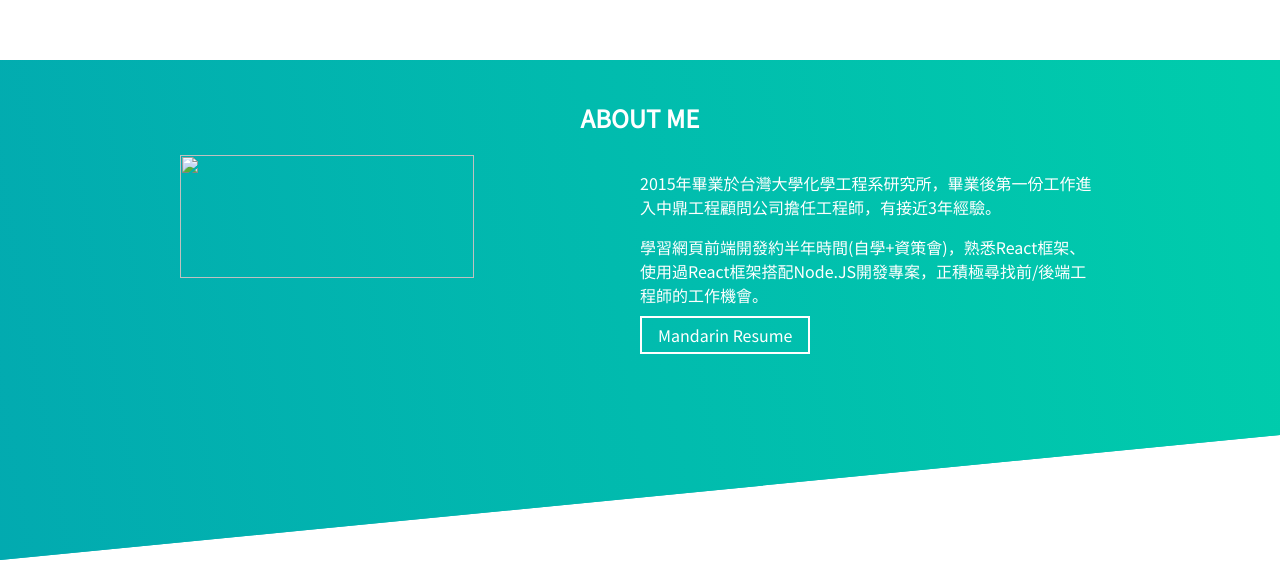
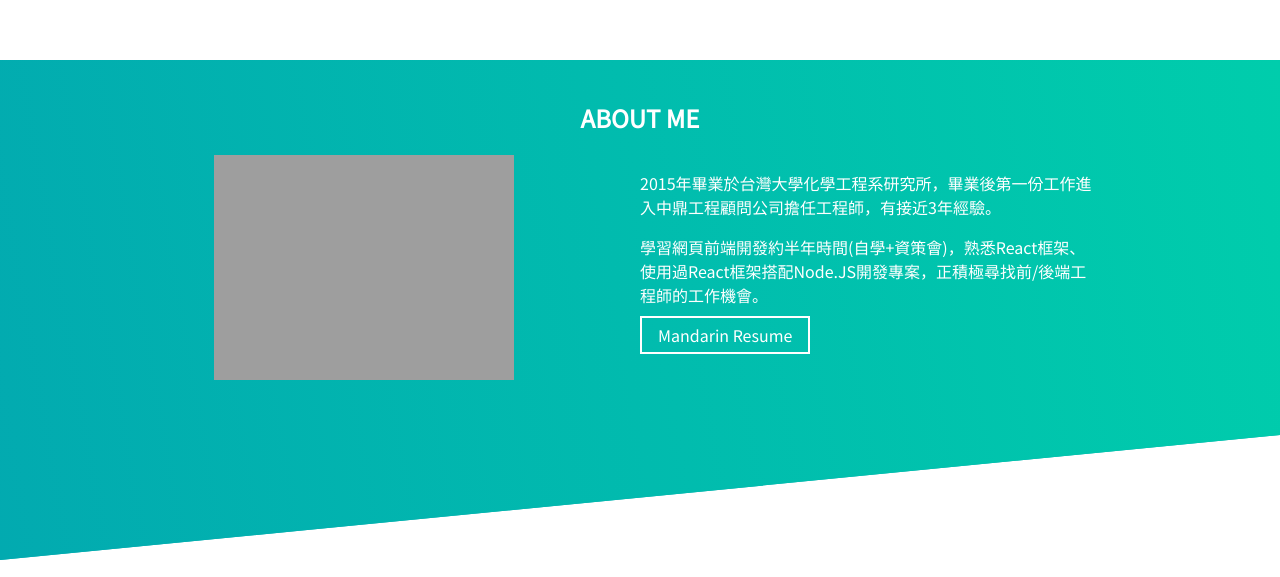
Before and after one commit to albertkingdom/personal-github-website, a plain HTML site: page index.html in a window 1280 px wide. Shown: the part 740-1317 px from the top of the page. Drawn offline with Linux system fonts and the light colour scheme; the site is published under a folder, as on GitHub Pages, so addresses that start at the root find nothing.

Commit message:
update link

```diff
--- a/index.html
+++ b/index.html
@@ -22,7 +22,7 @@
             <h2 style="text-align:center">ABOUT ME</h2>
             <div id="about-me-wrapper">
                 <div>
-                    <img src="/photo/avator.png" alt="" class="avator">
+                    <img src="./photo/avator.png" alt="" class="avator">
                 </div>
                 <div id="intro">
                     <p>2015年畢業於台灣大學化學工程系研究所，畢業後第一份工作進入中鼎工程顧問公司擔任工程師，有接近3年經驗。</p>
```
